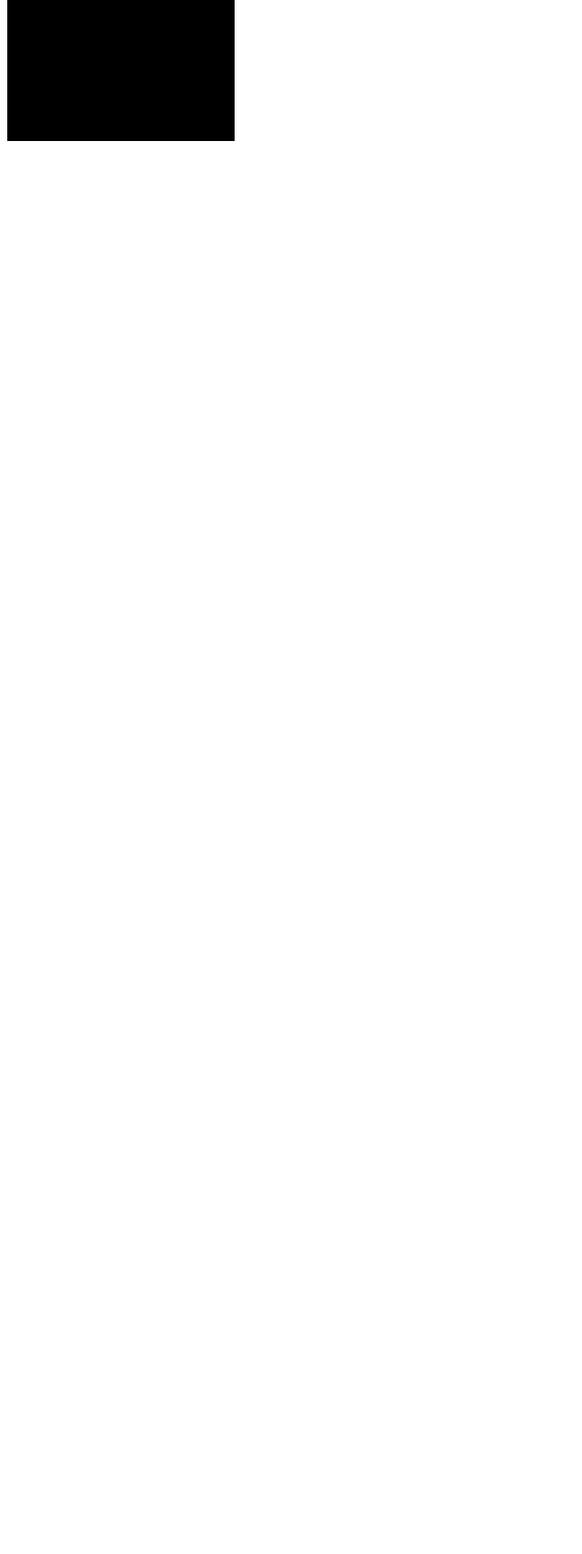
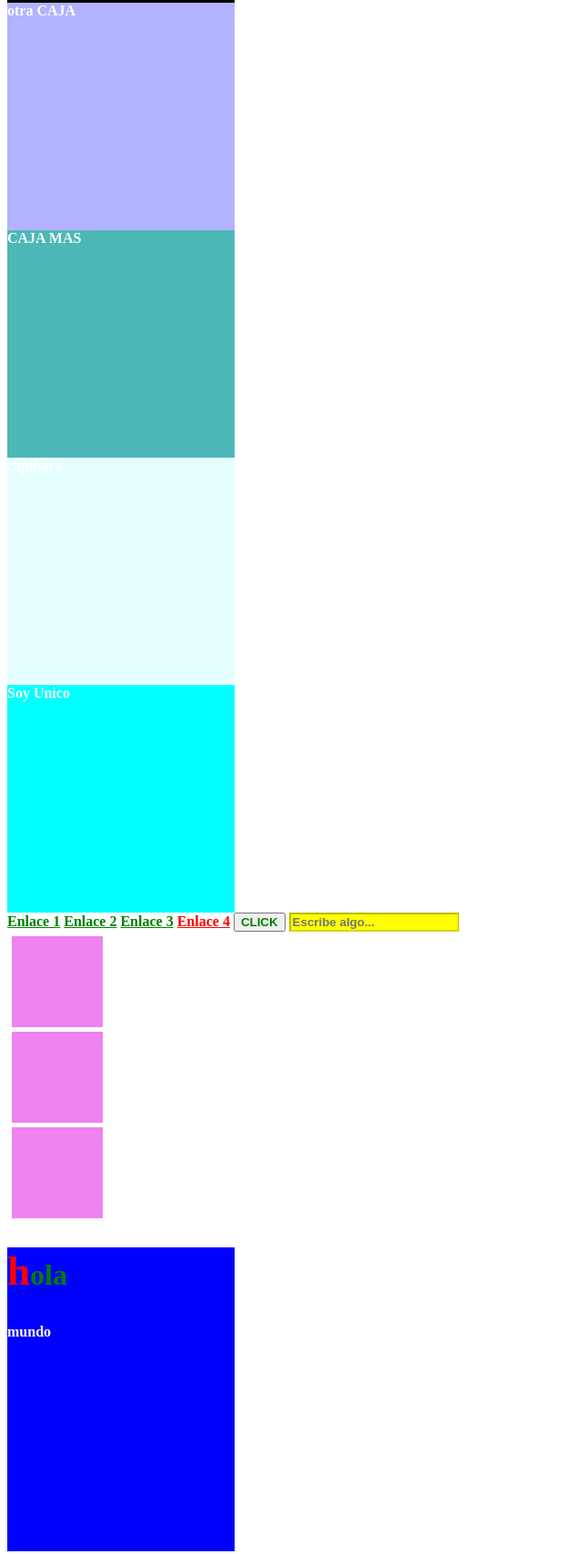
Before and after one commit to JoseAB32/class31_03, a plain HTML site: page index.html in a window 1280 px wide. Shown: the part 695-2403 px from the top of the page at 91% size, without its empty margins (0-640 px from the left). Before the commit the page ends 858 px from the top, so only its background shows below. Drawn offline with Linux system fonts and the light colour scheme.

Commit message:
Cambios1

```diff
--- a/estilos.css
+++ b/estilos.css
@@ -1,3 +1,8 @@
+*{
+    color: green;
+    font-weight: bolder;
+}
+
 div {
     width: 250px;
     height: 250px;
@@ -7,9 +12,68 @@ div {
 
 p {
     color: orange;
-    font-size: 5rem;
+    font-size: 2rem;
 }
 
 .caja{
     background-color: rgb(0, 0, 0);
 }
+
+.otra_caja{
+    width: 250px;
+    height: 250px;
+    background-color: rgba(0, 0, 255, 0.3);
+}
+
+.una_caja_mas{
+    width: 250px;
+    height: 250px;
+    background-color: #4db7b7;
+}
+
+.capibara{
+    width: 250px;
+    height: 250px;
+    background-color: hsla(180, 100%, 90%, 0.5);
+}
+
+#SoyUnico{
+    width: 250px;
+    height: 250px;
+    background-color: aqua;
+}
+
+a[title]{
+    color: red;
+}
+
+button:hover{
+    background-color: white;
+    color: black;
+    font-size: 20px;
+}
+
+input[type="text"]:disabled{
+    background-color: yellow;
+    color: black;
+}
+
+p::first-line{
+    color: green;
+}
+
+p::first-letter{
+    color: red;
+    font-size: 45px;
+}
+
+.capibara1, .capibara2, .capibara3{
+    width: 100px;
+    height: 100px;
+    background-color: violet;
+    margin: 5px;
+}
+
+.padre p{
+    color: red;
+}
--- a/index.html
+++ b/index.html
@@ -21,11 +21,53 @@
     </div>
 
     <p>
-        Lorem ipsum dolor sit amet consectetur
+        Lorem ipsum dolor sit amet consectetur Lorem ipsum dolor sit amet consectetur, adipisicing elit. Blanditiis, facilis deleniti. Consectetur ea repellendus quasi provident assumenda sed ex commodi incidunt? Ut nesciunt vitae quibusdam excepturi dignissimos soluta officiis ullam!
     </p>
 
     <div class="caja">
         CAJAC
     </div>
+
+    <div class="otra_caja">
+        otra CAJA
+    </div>
+
+    <div class="una_caja_mas">
+        CAJA MAS
+    </div>
+
+    <div class="capibara">
+        capibara
+    </div>
+
+    <div id="SoyUnico">
+        Soy Unico
+    </div>
+
+    <a href="">Enlace 1</a>
+    <a href="">Enlace 2</a>
+    <a href="">Enlace 3</a>
+    <a title="importante" href="">Enlace 4</a>
+
+    <button>CLICK</button>
+    <input type="text" placeholder="Escribe algo..." disabled>
+
+    <div class="capibara1">
+
+    </div>
+
+    <div class="capibara2">
+
+    </div>
+
+    <div class="capibara3">
+
+    </div>
+
+    <div class="padre">
+        <p>hola</p>
+        <div>mundo</div>
+        <p>cruel</p>
+    </div>
 </body>
 </html>
```
